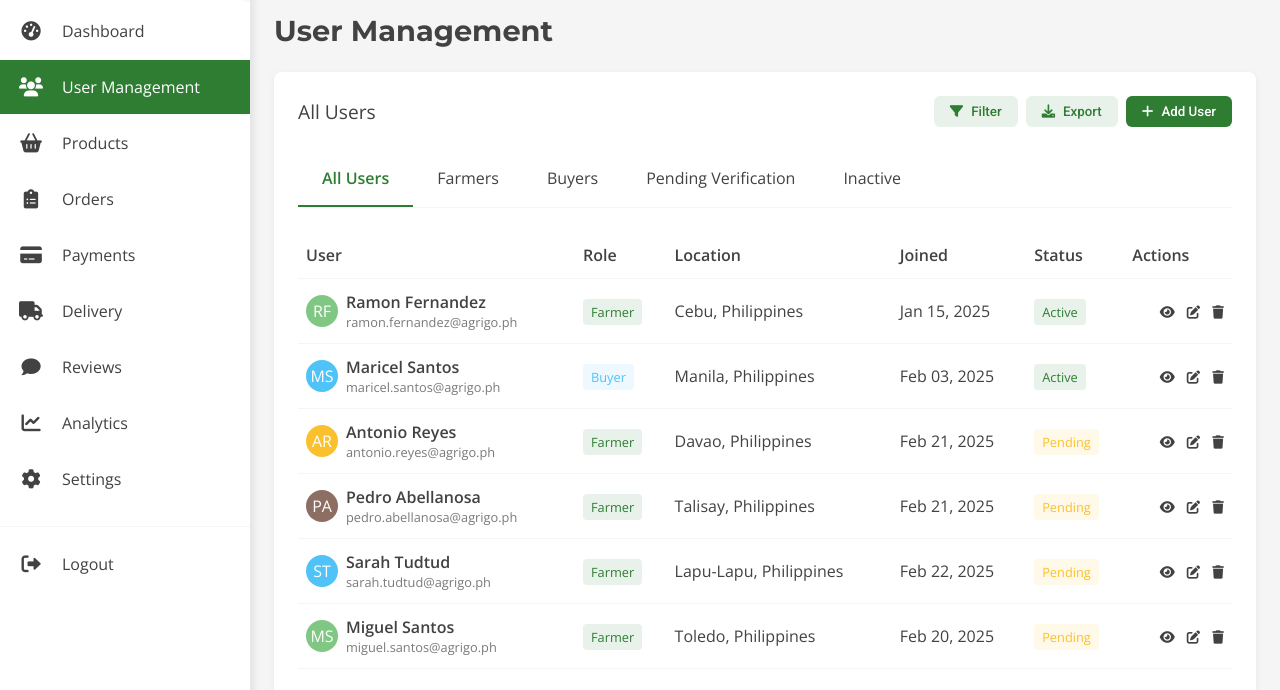
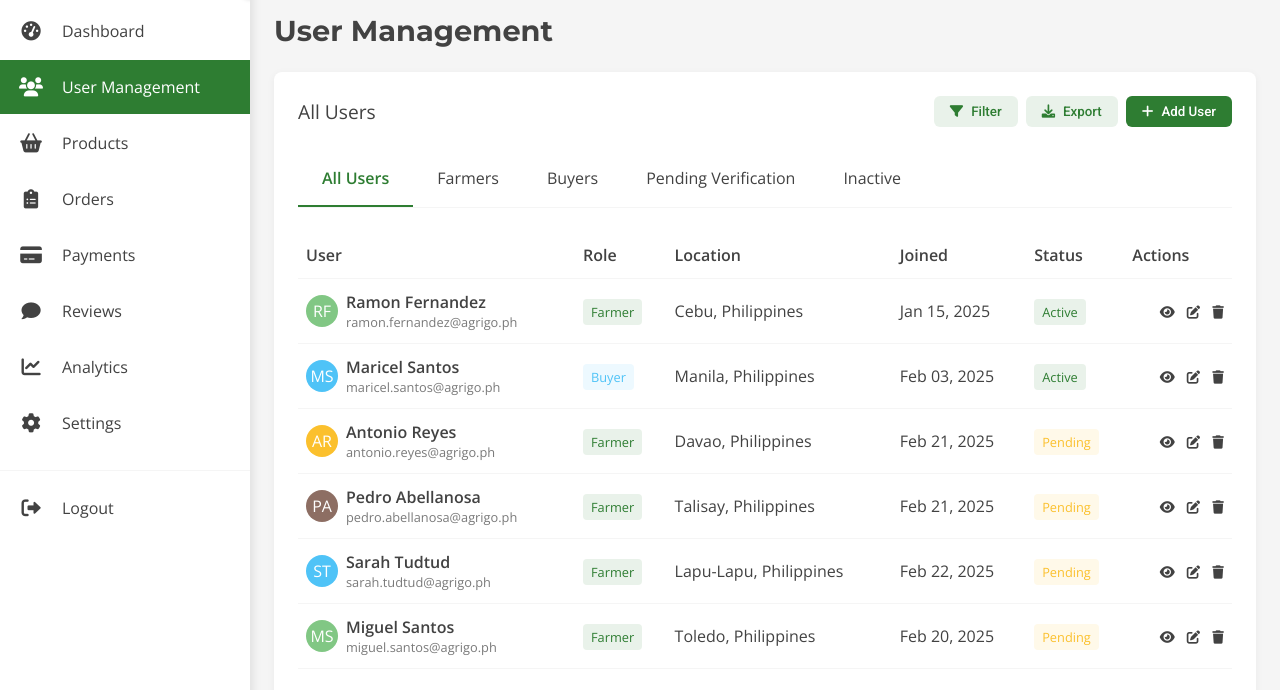
Before and after one commit to Vpirus/SYS_ARC_PROJECT, a website: page templates/admin/user-management.html in a window 1280 px wide. Shown: the part 93-783 px from the top of the page. Drawn offline with nearby package versions, Linux system fonts and the light colour scheme.

Commit message:
remove delivery

```diff
--- a/templates/admin/user-management.html
+++ b/templates/admin/user-management.html
@@ -860,11 +860,6 @@
             <li class="nav-item">
               <a href="#payments" class="nav-link" data-tab="payments">
                 <i class="fas fa-credit-card"></i> <span>Payments</span>
-              </a>
-            </li>
-            <li class="nav-item">
-              <a href="#delivery" class="nav-link" data-tab="delivery">
-                <i class="fas fa-truck"></i> <span>Delivery</span>
               </a>
             </li>
             <li class="nav-item">
```
Also changed, not shown: templates/admin/products.html (+0 -4 lines).
